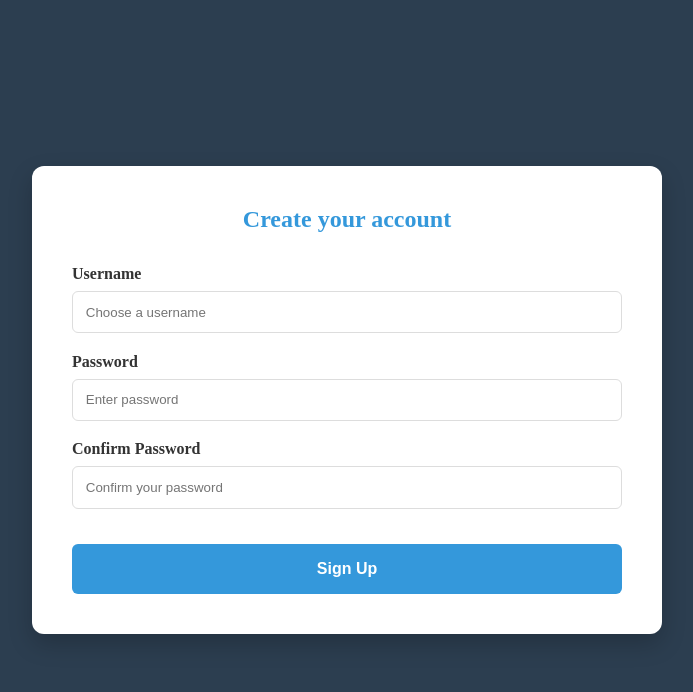
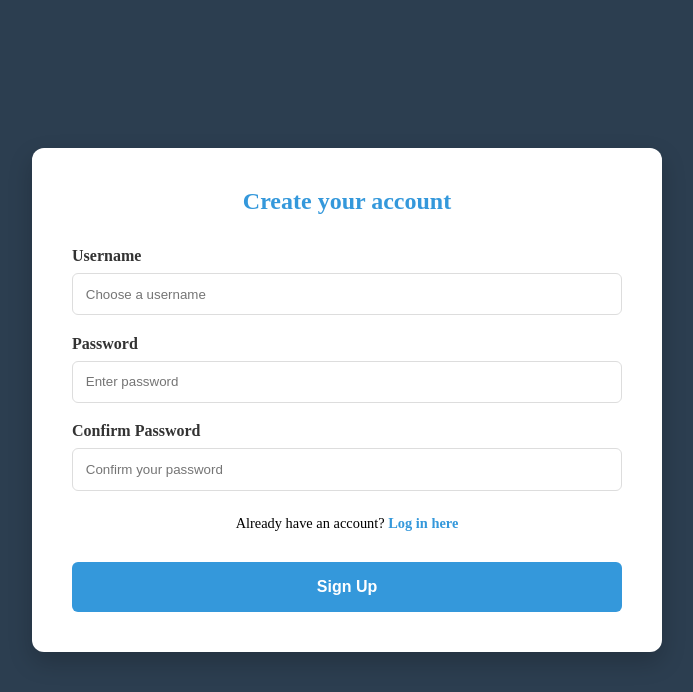
Before and after one commit to ServiceAuto-IDP/frontend-ui, an Angular app: page /register in a window 1280 px wide. Shown: the top 692 px of the page, without its empty margins (293-986 px from the left). Built offline with nearby package versions, Linux system fonts and the light colour scheme.

Commit message:
Added log in routing from register form if user already has an account.

```diff
--- a/src/app/components/register/register.html
+++ b/src/app/components/register/register.html
@@ -24,6 +24,11 @@
       <p class="error-msg">{{ errorMessage }}</p>
     }
 
+      <p class="footer-text">
+        Already have an account?
+        <span (click)="goToLogin()" style="cursor: pointer; color: #3498db;">Log in here</span>
+      </p>
+
     <button class="signup-btn" (click)="onRegister()">Sign Up</button>
     } @else {
       <div class="success-container slide-in">
```
